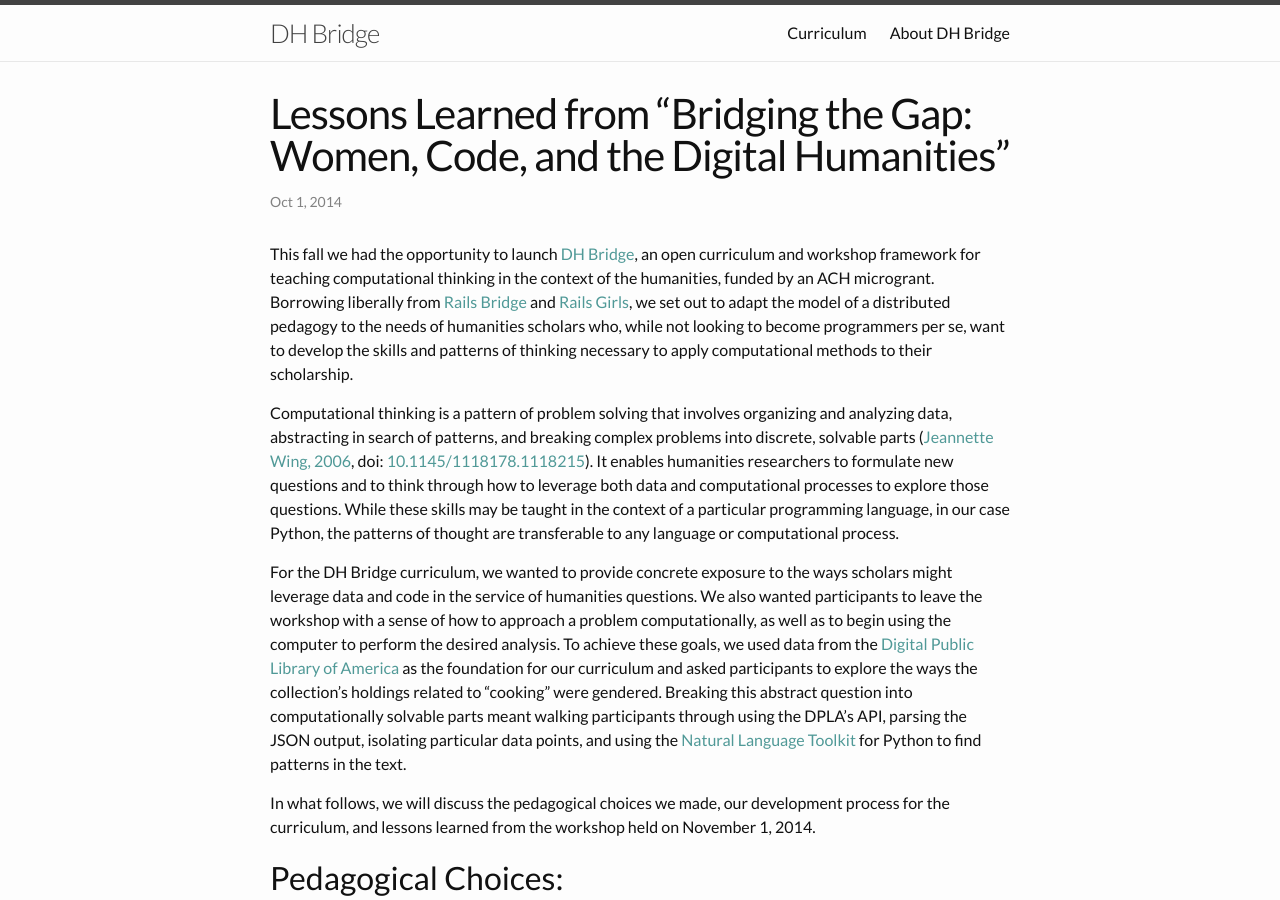
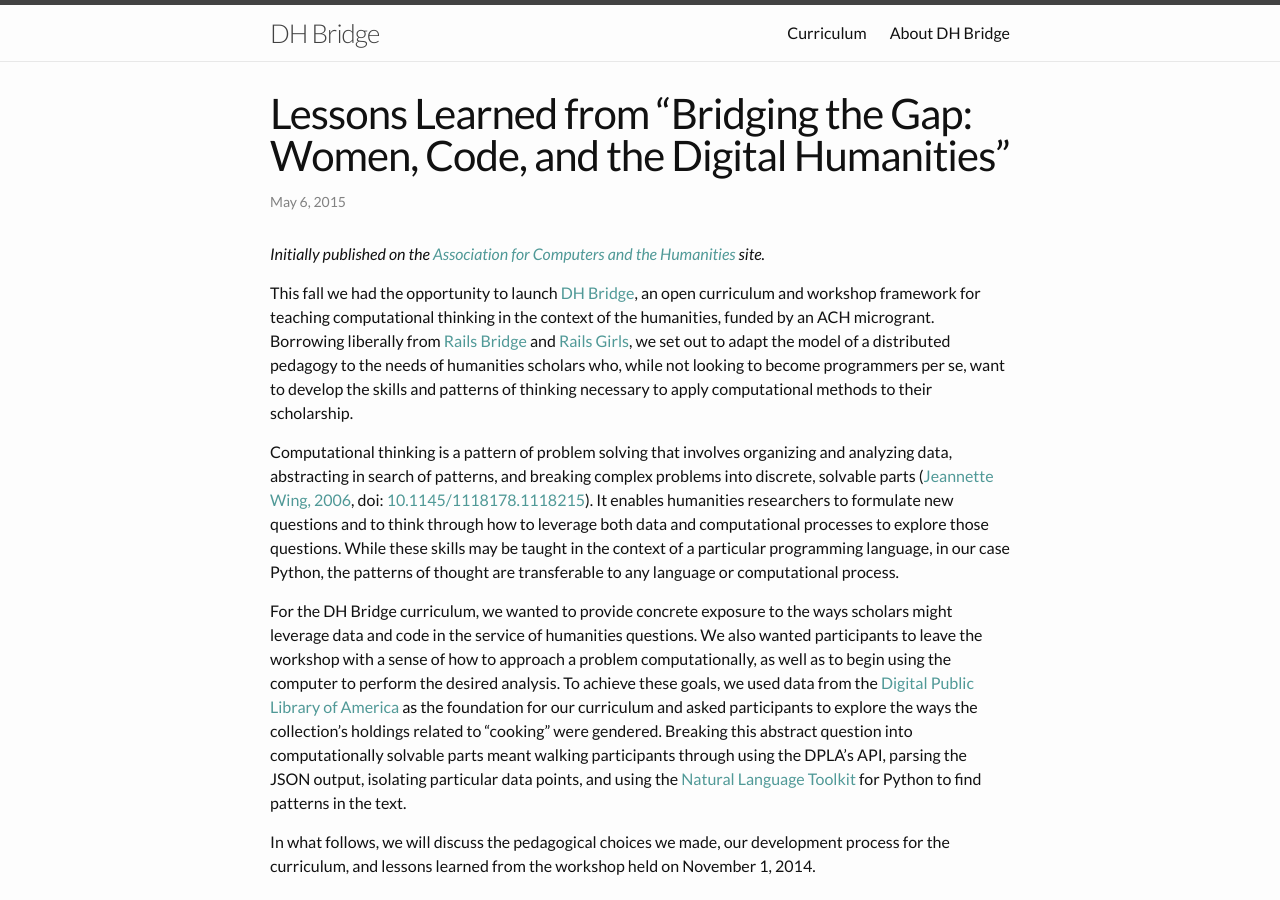
Before and after one commit to dhbridge/dhbridge.github.io, a Jekyll site: the page built from _posts/2014-10-01-lessons-learned.markdown, in a window 1280 px wide and 900 px high. Built offline with Jekyll 4.4.1, drawn with Linux system fonts in a browser that asks for light colours; nearby versions of some CDN libraries.

Commit message:
added link to original ACH post

```diff
--- a/_posts/2014-10-01-lessons-learned.markdown
+++ b/_posts/2014-10-01-lessons-learned.markdown
@@ -1,9 +1,11 @@
 ---
 layout: post
 title:  "Lessons Learned from “Bridging the Gap: Women, Code, and the Digital Humanities”"
-date:   2014-10-01 13:51:43 -0400
+date:   2015-05-06 13:51:43 -0400
 categories: reflections
 ---
+
+*Initially published on the [Association for Computers and the Humanities](http://ach.org/2015/05/06/bridging-the-gap/) site.*
 
 This fall we had the opportunity to launch [DH Bridge](http://dhbridge.org/), an open curriculum and workshop framework for teaching computational thinking in the context of the humanities, funded by an ACH microgrant. Borrowing liberally from [Rails Bridge](http://www.railsbridge.org/) and [Rails Girls](http://railsgirls.com/), we set out to adapt the model of a distributed pedagogy to the needs of humanities scholars who, while not looking to become programmers per se, want to develop the skills and patterns of thinking necessary to apply computational methods to their scholarship.
 
```
